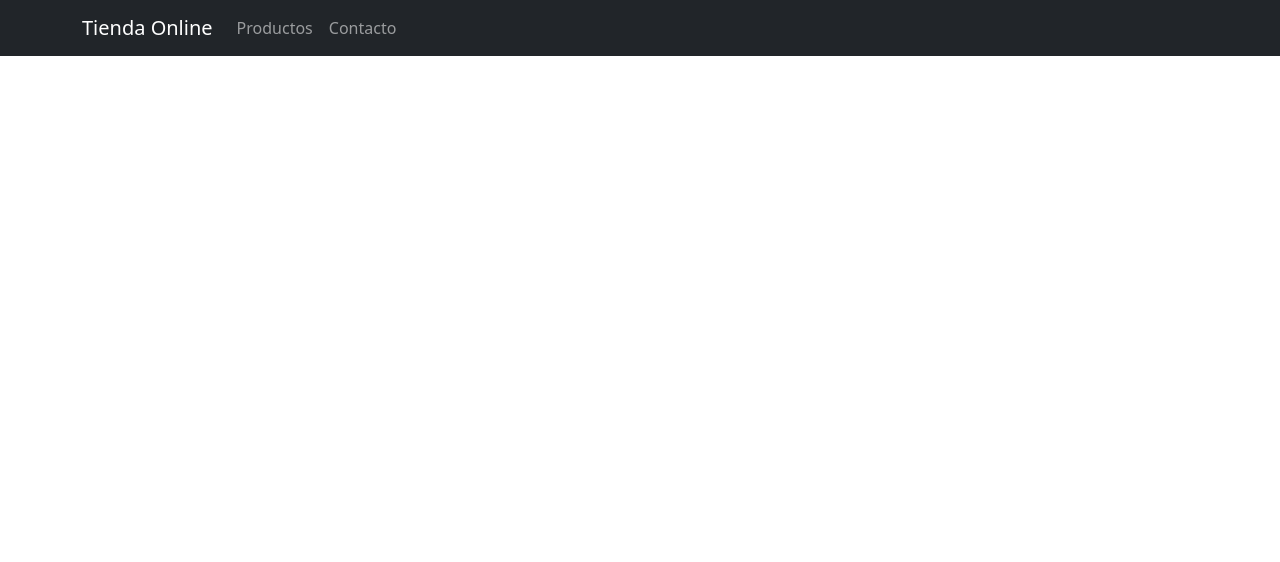
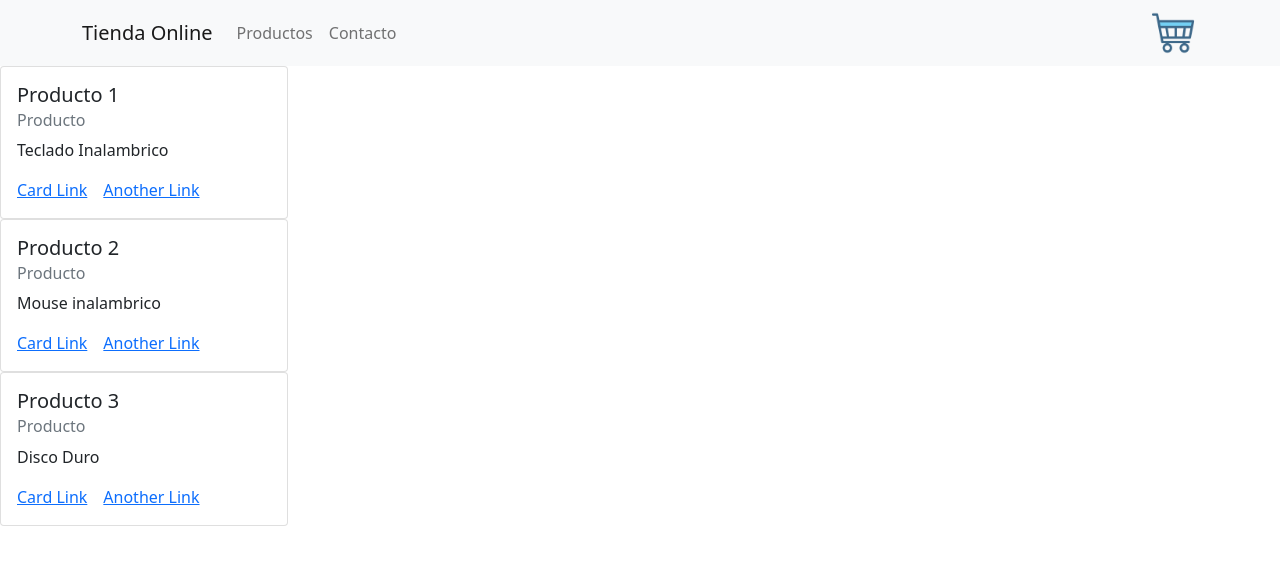
Before and after one commit to LJorsini/proyectoFinalReactJS, a React (Create React App) app: page / in a window 1280 px wide. Shown: the top 562 px of the page. Built offline with nearby package versions, Linux system fonts and the light colour scheme.

Commit message:
entregable-se agrego CartWidget y ItenListContainer

```diff
--- a/src/App.js
+++ b/src/App.js
@@ -1,6 +1,6 @@
-import logo from './logo.svg';
 import './App.css';
 import NavBar from './components/NavBar';
+import ItemListContainer from './components/ItemListContainer';
 import 'bootstrap/dist/css/bootstrap.min.css';
 
 
@@ -8,10 +8,14 @@ import 'bootstrap/dist/css/bootstrap.min.css';
 
 function App() {
   return (
-      <div><NavBar /></div>
+      <div>
+        <div><NavBar /></div>
+        <div><ItemListContainer/></div>
 
 
-  );
+      </div>
+
+    );
 }
 
 export default App;
--- /dev/null
+++ b/src/components/CartWidget.js
@@ -0,0 +1,13 @@
+import carrito from '../img/carrito.png';
+import '../img/carrito.css';
+
+
+function cartWidget () {
+    return (
+        <div>
+            <img src={carrito}/>
+        </div>
+        )
+}
+
+export default cartWidget;
--- /dev/null
+++ b/src/components/ItemListContainer.js
@@ -0,0 +1,49 @@
+import 'bootstrap/dist/css/bootstrap.min.css';
+import Card from 'react-bootstrap/Card';
+
+
+
+
+function items () {
+    return (
+        <>
+        <Card style={{ width: '18rem' }}>
+            <Card.Body>
+                <Card.Title>Producto 1</Card.Title>
+                <Card.Subtitle className="mb-2 text-muted">Producto</Card.Subtitle>
+                    <Card.Text>
+                        Teclado Inalambrico
+                    </Card.Text>
+                <Card.Link href="#">Card Link</Card.Link>
+                <Card.Link href="#">Another Link</Card.Link>
+            </Card.Body>
+        </Card>
+
+        <Card style={{ width: '18rem' }}>
+            <Card.Body>
+                <Card.Title>Producto 2</Card.Title>
+                <Card.Subtitle className="mb-2 text-muted">Producto</Card.Subtitle>
+                    <Card.Text>
+                        Mouse inalambrico
+                    </Card.Text>
+                <Card.Link href="#">Card Link</Card.Link>
+                <Card.Link href="#">Another Link</Card.Link>
+            </Card.Body>
+        </Card>
+
+        <Card style={{ width: '18rem' }}>
+            <Card.Body>
+                <Card.Title>Producto 3</Card.Title>
+                <Card.Subtitle className="mb-2 text-muted">Producto</Card.Subtitle>
+                    <Card.Text>
+                        Disco Duro
+                    </Card.Text>
+                <Card.Link href="#">Card Link</Card.Link>
+                <Card.Link href="#">Another Link</Card.Link>
+            </Card.Body>
+        </Card>
+        </>
+    )
+}
+
+export default items;
--- a/src/components/NavBar.js
+++ b/src/components/NavBar.js
@@ -5,12 +5,14 @@ import Navbar  from 'react-bootstrap/Navbar';
 import NavDropdown  from 'react-bootstrap/NavDropdown';
 import Container from 'react-bootstrap/Container';
 import Nav from 'react-bootstrap/Nav';
+import CartWidget from './CartWidget';
 
 
 
-function NavBar () {
+
+function navBar () {
     return (
-    <Navbar bg="dark" variant="dark" expand="lg">
+    <Navbar bg="light" variant="light" expand="lg">
     <Container>
     <Navbar.Brand href="#home">Tienda Online</Navbar.Brand>
     <Navbar.Toggle aria-controls="basic-navbar-nav" />
@@ -20,9 +22,11 @@ function NavBar () {
         <Nav.Link href="#link">Contacto</Nav.Link>
       </Nav>
     </Navbar.Collapse>
+    <CartWidget/>
   </Container>
 </Navbar>
+
 )
 }
 
-export default NavBar;
+export default navBar;
--- /dev/null
+++ b/src/img/carrito.css
@@ -0,0 +1,4 @@
+img {
+    width: 50px;
+    height: 50px;
+}
```
Also changed, not shown: src/img/carrito.png (added).
